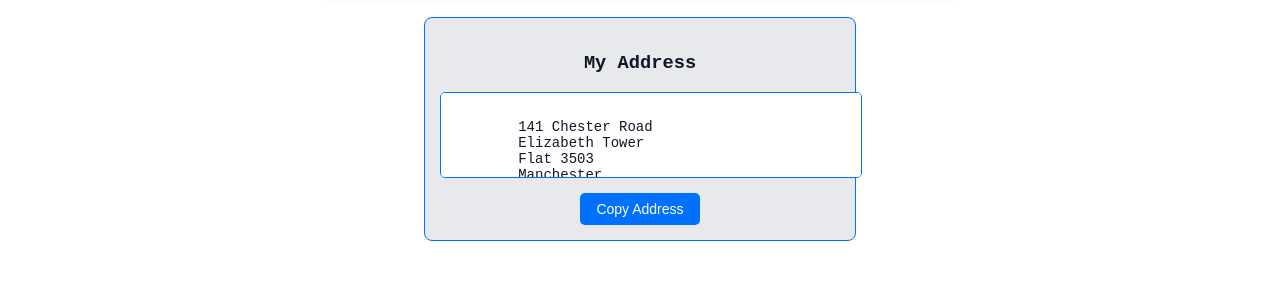
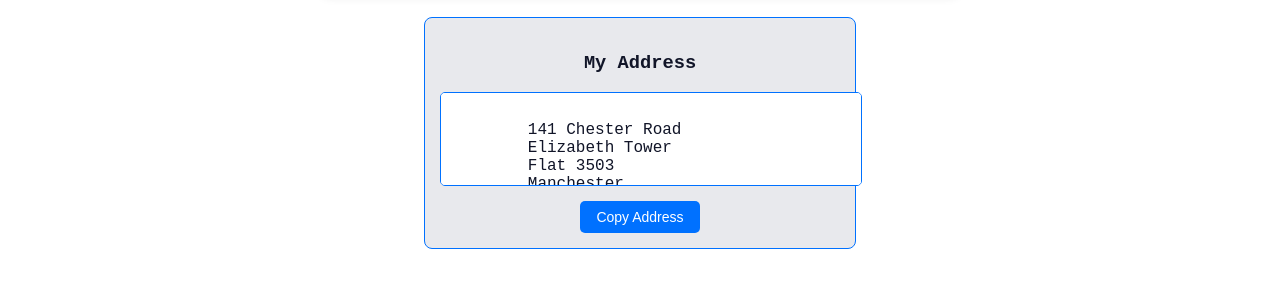
Before and after one commit to OuamboC/Vercel, a website: page public/index.html in a window 1280 px wide. Shown: the part 186-474 px from the top of the page. Drawn offline with Linux system fonts and the light colour scheme; no server answers.

Commit message:
Increase the font of address text area

```diff
--- a/public/styles.css
+++ b/public/styles.css
@@ -87,7 +87,7 @@ button:hover {
 .address textarea {
     width: 100%;
     padding: 10px;
-    font-size: 14px; /* Reduce font size for better fit */
+    font-size: 16px; /* Reduce font size for better fit */
     margin-bottom: 10px;
     resize: none;
     border: 1px solid var(--accent-color); /* Bright blue border */
```
